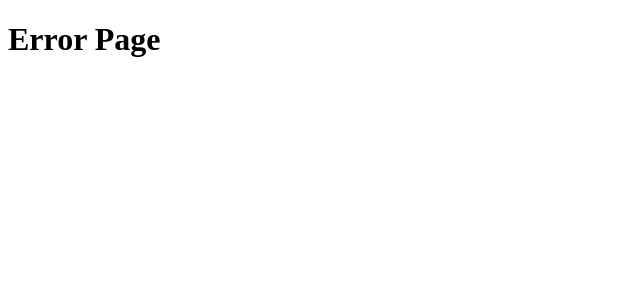
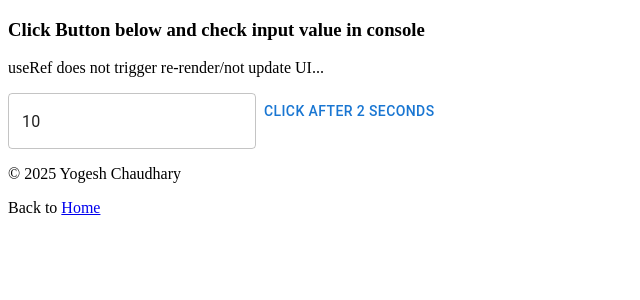
Before and after one commit to yogeshCelestial/react-19, a React (Vite) app: page /useRef in a window 1280 px wide. Before the commit this address had no page. Shown: the top 300 px of the page, without its empty margins (0-640 px from the left). Built offline with nearby package versions, Linux system fonts and the light colour scheme.

Commit message:
useRef hook - uncontrolled component

```diff
--- a/src/App.js
+++ b/src/App.js
@@ -13,6 +13,9 @@ const App = () => {
       <Typography variant="h5">See Example of - </Typography>
       <ul>
         <h3>Hooks - </h3>
+         <li>
+          <Link to="/useRef">useRef</Link>
+        </li>
         <li>
           <Link to="/useReducer">useReducer</Link>
         </li>
--- a/src/Router.js
+++ b/src/Router.js
@@ -7,6 +7,7 @@ import Memo from "./components/Memo";
 import WithFooterLayout from "./components/Footer";
 import UseCallbackComp from "./components/UseCallback";
 import SuspenseLazy from "./components/SuspenseLazy";
+import UseRef from "./components/Ref";
 
 const router = createBrowserRouter([
   {
@@ -17,6 +18,14 @@ const router = createBrowserRouter([
       </FirstContextComponent>
     ),
     errorElement: <ErrorPage />,
+  },
+  {
+    path: "/useRef",
+    element: (
+      <WithFooterLayout>
+        <UseRef />
+      </WithFooterLayout>
+    ),
   },
   {
     path: "/useReducer",
--- /dev/null
+++ b/src/components/Ref.js
@@ -0,0 +1,36 @@
+import { Box, Button, TextField } from "@mui/material";
+import { useRef, useState } from "react";
+
+const UseRef = () => {
+  const inputRef = useRef(10);
+  console.log(inputRef.current);
+
+  setTimeout(() => {
+    inputRef.current = 50;
+  }, 2000);
+
+  const handleClick = () => {
+    console.log("Input Value",
+      inputRef.current,
+      "Value already updated, but not updated in UI"
+    );
+    console.log(
+      "input it not using react state, that's why it is uncontrolled."
+    );
+  };
+
+  return (
+    <Box>
+      <h3>Click Button below and check input value in console</h3>
+      <p>useRef does not trigger re-render/not update UI...</p>
+      <TextField
+        placeholder="useRef controlled input"
+        ref={inputRef}
+        value={inputRef.current}
+      />
+      <Button onClick={handleClick}>Click After 2 seconds</Button>
+    </Box>
+  );
+};
+
+export default UseRef;
```
